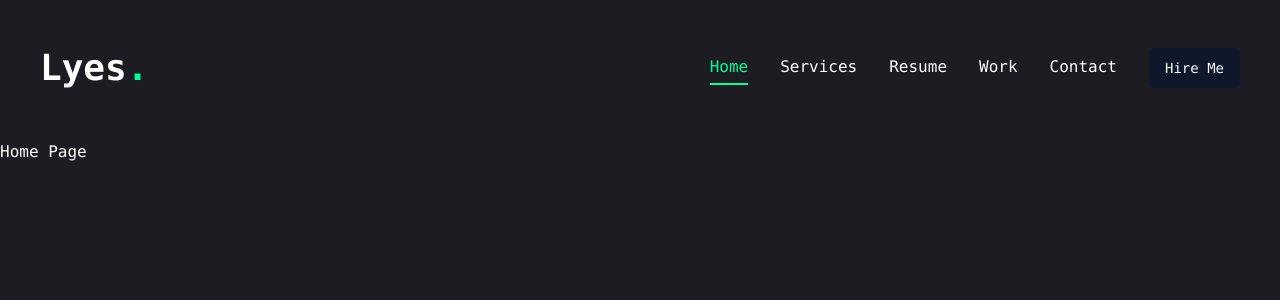
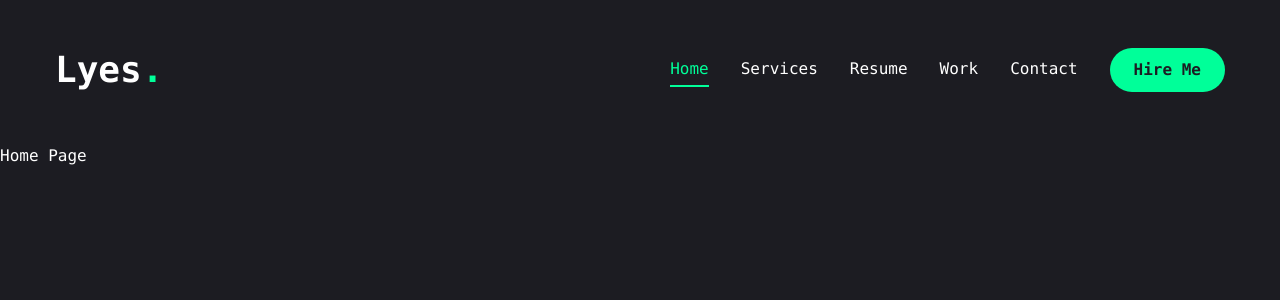
Before and after one commit to lyes-mersel/lyes-mersel-v1, a Next.js app: page / in a window 1280 px wide. Shown: the top 300 px of the page. Built offline with nearby package versions, Linux system fonts and the light colour scheme.

Commit message:
Mobile Navigation Bar

```diff
--- a/components/Header.tsx
+++ b/components/Header.tsx
@@ -3,6 +3,7 @@
 // components
 import Nav from "./Nav";
 import { Button } from "./ui/button";
+import MobileNav from "./MobileNav";
 
 const Header = () => {
   return (
@@ -24,7 +25,9 @@
         </div>
 
         {/* mobile nav */}
-        <div className="xl:hidden">Mobile nav</div>
+        <div className="xl:hidden">
+          <MobileNav />
+        </div>
       </div>
     </header>
   );
--- /dev/null
+++ b/components/MobileNav.tsx
@@ -0,0 +1,49 @@
+"use client";
+
+import { Sheet, SheetContent, SheetTrigger } from "@/components/ui/sheet";
+import { usePathname } from "next/navigation";
+import Link from "next/link";
+import { CiMenuFries } from "react-icons/ci";
+
+const links = [
+  { name: "home", path: "/" },
+  { name: "services", path: "/services" },
+  { name: "resume", path: "/resume" },
+  { name: "work", path: "/work" },
+  { name: "contact", path: "/contact" },
+];
+
+const MobileNav = () => {
+  const pathname = usePathname();
+  return (
+    <Sheet>
+      <SheetTrigger className="flex justify-center items-center">
+        <CiMenuFries className="text-[32px] text-accent" />
+      </SheetTrigger>
+      <SheetContent className="flex flex-col">
+        <div className="mt-32 mb-40 text-center text-2xl">
+          <Link href="/">
+            <h1 className="text-4xl font-semibold">
+              Lyes<span className="text-accent">.</span>
+            </h1>
+          </Link>
+        </div>
+        <div className="flex flex-col justify-center items-center gap-8">
+          {links.map((link, index) => (
+            <Link
+              key={index}
+              href={link.path}
+              className={`${
+                pathname === link.path && "text-accent border-b-2 border-accent"
+              } text-xl capitalize hover:text-accent transition-all`}
+            >
+              {link.name}
+            </Link>
+          ))}
+        </div>
+      </SheetContent>
+    </Sheet>
+  );
+};
+
+export default MobileNav;
--- a/components/Nav.tsx
+++ b/components/Nav.tsx
@@ -13,7 +13,6 @@
 
 const Nav = () => {
   const pathname = usePathname();
-  console.log(pathname);
 
   return (
     <nav className="flex gap-8">
--- a/components/ui/button.tsx
+++ b/components/ui/button.tsx
@@ -1,29 +1,24 @@
-import * as React from "react"
-import { Slot } from "@radix-ui/react-slot"
-import { cva, type VariantProps } from "class-variance-authority"
+import * as React from "react";
+import { Slot } from "@radix-ui/react-slot";
+import { cva, type VariantProps } from "class-variance-authority";
 
-import { cn } from "@/lib/utils"
+import { cn } from "@/lib/utils";
 
 const buttonVariants = cva(
-  "inline-flex items-center justify-center gap-2 whitespace-nowrap rounded-md text-sm font-medium ring-offset-white transition-colors focus-visible:outline-none focus-visible:ring-2 focus-visible:ring-slate-950 focus-visible:ring-offset-2 disabled:pointer-events-none disabled:opacity-50 [&_svg]:pointer-events-none [&_svg]:size-4 [&_svg]:shrink-0 dark:ring-offset-slate-950 dark:focus-visible:ring-slate-300",
+  "inline-flex items-center justify-center rounded-full whitespace-nowrap text-base font-semibold ring-offset-white transition-colors hover:bg-blue-500 hover:text-white",
   {
     variants: {
       variant: {
-        default: "bg-slate-900 text-slate-50 hover:bg-slate-900/90 dark:bg-slate-50 dark:text-slate-900 dark:hover:bg-slate-50/90",
-        destructive:
-          "bg-red-500 text-slate-50 hover:bg-red-500/90 dark:bg-red-900 dark:text-slate-50 dark:hover:bg-red-900/90",
+        default:
+          "bg-accent text-primary hover:text-primary hover:bg-accent-hover",
+        primary: "bg-primary text-white",
         outline:
-          "border border-slate-200 bg-white hover:bg-slate-100 hover:text-slate-900 dark:border-slate-800 dark:bg-slate-950 dark:hover:bg-slate-800 dark:hover:text-slate-50",
-        secondary:
-          "bg-slate-100 text-slate-900 hover:bg-slate-100/80 dark:bg-slate-800 dark:text-slate-50 dark:hover:bg-slate-800/80",
-        ghost: "hover:bg-slate-100 hover:text-slate-900 dark:hover:bg-slate-800 dark:hover:text-slate-50",
-        link: "text-slate-900 underline-offset-4 hover:underline dark:text-slate-50",
+          "border border-accent bg-transparent text-accent hover:text-primary hover:bg-accent-hover",
       },
       size: {
-        default: "h-10 px-4 py-2",
-        sm: "h-9 rounded-md px-3",
-        lg: "h-11 rounded-md px-8",
-        icon: "h-10 w-10",
+        default: "h-[44px] px-6",
+        sm: "h-[44px] px-6",
+        lg: "h-[56px] px-8 text-sm uppercase tracking-[2px]",
       },
     },
     defaultVariants: {
@@ -31,26 +26,26 @@
       size: "default",
     },
   }
-)
+);
 
 export interface ButtonProps
   extends React.ButtonHTMLAttributes<HTMLButtonElement>,
     VariantProps<typeof buttonVariants> {
-  asChild?: boolean
+  asChild?: boolean;
 }
 
 const Button = React.forwardRef<HTMLButtonElement, ButtonProps>(
   ({ className, variant, size, asChild = false, ...props }, ref) => {
-    const Comp = asChild ? Slot : "button"
+    const Comp = asChild ? Slot : "button";
     return (
       <Comp
         className={cn(buttonVariants({ variant, size, className }))}
         ref={ref}
         {...props}
       />
-    )
+    );
   }
-)
-Button.displayName = "Button"
+);
+Button.displayName = "Button";
 
-export { Button, buttonVariants }
+export { Button, buttonVariants };
--- a/components/ui/sheet.tsx
+++ b/components/ui/sheet.tsx
@@ -1,19 +1,19 @@
-"use client"
+"use client";
 
-import * as React from "react"
-import * as SheetPrimitive from "@radix-ui/react-dialog"
-import { cva, type VariantProps } from "class-variance-authority"
-import { X } from "lucide-react"
+import * as React from "react";
+import * as SheetPrimitive from "@radix-ui/react-dialog";
+import { cva, type VariantProps } from "class-variance-authority";
+import { IoMdClose as X } from "react-icons/io";
+// import { X } from "lucide-react"
+import { cn } from "@/lib/utils";
 
-import { cn } from "@/lib/utils"
+const Sheet = SheetPrimitive.Root;
 
-const Sheet = SheetPrimitive.Root
+const SheetTrigger = SheetPrimitive.Trigger;
 
-const SheetTrigger = SheetPrimitive.Trigger
+const SheetClose = SheetPrimitive.Close;
 
-const SheetClose = SheetPrimitive.Close
-
-const SheetPortal = SheetPrimitive.Portal
+const SheetPortal = SheetPrimitive.Portal;
 
 const SheetOverlay = React.forwardRef<
   React.ElementRef<typeof SheetPrimitive.Overlay>,
@@ -27,11 +27,11 @@
     {...props}
     ref={ref}
   />
-))
-SheetOverlay.displayName = SheetPrimitive.Overlay.displayName
+));
+SheetOverlay.displayName = SheetPrimitive.Overlay.displayName;
 
 const sheetVariants = cva(
-  "fixed z-50 gap-4 bg-white p-6 shadow-lg transition ease-in-out data-[state=open]:animate-in data-[state=closed]:animate-out data-[state=closed]:duration-300 data-[state=open]:duration-500 dark:bg-slate-950",
+  "fixed z-50 gap-4 bg-primary p-6 shadow-lg transition ease-in-out data-[state=open]:animate-in data-[state=closed]:animate-out data-[state=closed]:duration-300 data-[state=open]:duration-500 dark:bg-slate-950",
   {
     variants: {
       side: {
@@ -40,14 +40,14 @@
           "inset-x-0 bottom-0 border-t data-[state=closed]:slide-out-to-bottom data-[state=open]:slide-in-from-bottom",
         left: "inset-y-0 left-0 h-full w-3/4 border-r data-[state=closed]:slide-out-to-left data-[state=open]:slide-in-from-left sm:max-w-sm",
         right:
-          "inset-y-0 right-0 h-full w-3/4  border-l data-[state=closed]:slide-out-to-right data-[state=open]:slide-in-from-right sm:max-w-sm",
+          "inset-y-0 right-0 h-full w-3/4 data-[state=closed]:slide-out-to-right data-[state=open]:slide-in-from-right sm:max-w-sm",
       },
     },
     defaultVariants: {
       side: "right",
     },
   }
-)
+);
 
 interface SheetContentProps
   extends React.ComponentPropsWithoutRef<typeof SheetPrimitive.Content>,
@@ -65,14 +65,14 @@
       {...props}
     >
       {children}
-      <SheetPrimitive.Close className="absolute right-4 top-4 rounded-sm opacity-70 ring-offset-white transition-opacity hover:opacity-100 focus:outline-none focus:ring-2 focus:ring-slate-950 focus:ring-offset-2 disabled:pointer-events-none data-[state=open]:bg-slate-100 dark:ring-offset-slate-950 dark:focus:ring-slate-300 dark:data-[state=open]:bg-slate-800">
-        <X className="h-4 w-4" />
+      <SheetPrimitive.Close className="absolute right-8 top-8 transition-opacity outline-none">
+        <X className="text-3xl text-accent" />
         <span className="sr-only">Close</span>
       </SheetPrimitive.Close>
     </SheetPrimitive.Content>
   </SheetPortal>
-))
-SheetContent.displayName = SheetPrimitive.Content.displayName
+));
+SheetContent.displayName = SheetPrimitive.Content.displayName;
 
 const SheetHeader = ({
   className,
@@ -85,8 +85,8 @@
     )}
     {...props}
   />
-)
-SheetHeader.displayName = "SheetHeader"
+);
+SheetHeader.displayName = "SheetHeader";
 
 const SheetFooter = ({
   className,
@@ -99,8 +99,8 @@
     )}
     {...props}
   />
-)
-SheetFooter.displayName = "SheetFooter"
+);
+SheetFooter.displayName = "SheetFooter";
 
 const SheetTitle = React.forwardRef<
   React.ElementRef<typeof SheetPrimitive.Title>,
@@ -108,11 +108,14 @@
 >(({ className, ...props }, ref) => (
   <SheetPrimitive.Title
     ref={ref}
-    className={cn("text-lg font-semibold text-slate-950 dark:text-slate-50", className)}
+    className={cn(
+      "text-lg font-semibold text-slate-950 dark:text-slate-50",
+      className
+    )}
     {...props}
   />
-))
-SheetTitle.displayName = SheetPrimitive.Title.displayName
+));
+SheetTitle.displayName = SheetPrimitive.Title.displayName;
 
 const SheetDescription = React.forwardRef<
   React.ElementRef<typeof SheetPrimitive.Description>,
@@ -123,8 +126,8 @@
     className={cn("text-sm text-slate-500 dark:text-slate-400", className)}
     {...props}
   />
-))
-SheetDescription.displayName = SheetPrimitive.Description.displayName
+));
+SheetDescription.displayName = SheetPrimitive.Description.displayName;
 
 export {
   Sheet,
@@ -137,4 +140,4 @@
   SheetFooter,
   SheetTitle,
   SheetDescription,
-}
+};
--- a/package.json
+++ b/package.json
@@ -28,6 +28,7 @@
     "next": "15.0.3",
     "react": "19.0.0-rc-66855b96-20241106",
     "react-dom": "19.0.0-rc-66855b96-20241106",
+    "react-icons": "^5.3.0",
     "tailwind-merge": "^2.5.4",
     "tailwindcss-animate": "^1.0.7"
   },
--- a/tailwind.config.ts
+++ b/tailwind.config.ts
@@ -9,6 +9,10 @@
     "./app/**/*.{js,ts,jsx,tsx,mdx}",
   ],
   theme: {
+    container: {
+      center: true,
+      padding: "15px",
+    },
     extend: {
       screens: {
         sm: "640px",
```
Also changed, not shown: 1 other file (tests, documents, lock files or other folders).
